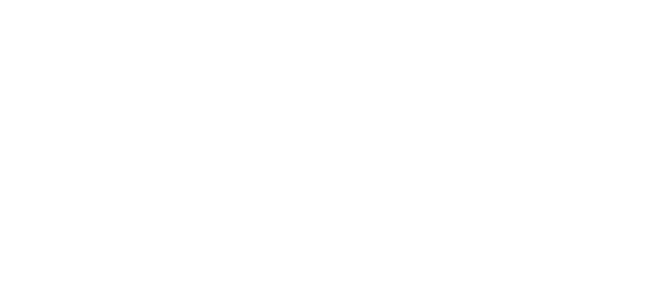
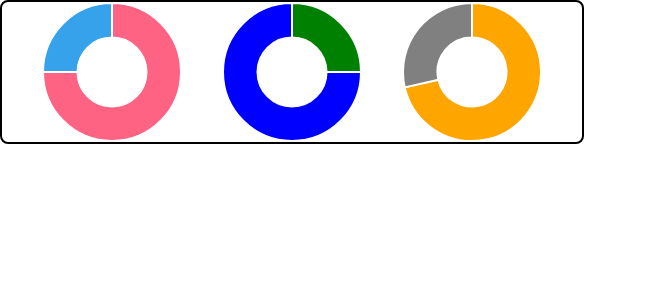
Before and after one commit to CKPRASHANTH07/Web-Intern, a React (Create React App) app: page /Admin in a window 1280 px wide. Before the commit this address had no page. Shown: the top 300 px of the page, without its empty margins (0-647 px from the left). Built offline with nearby package versions, Linux system fonts and the light colour scheme.

Commit message:
after chart js

```diff
--- a/package.json
+++ b/package.json
@@ -10,8 +10,10 @@
     "@headlessui/react": "^1.7.15",
     "@testing-library/jest-dom": "^5.16.5",
     "@testing-library/react": "^13.4.0",
+    "chart.js": "^4.3.0",
     "gsap": "^3.12.2",
     "react": "^18.2.0",
+    "react-chartjs-2": "^5.2.0",
     "react-dom": "^18.2.0",
     "react-icons": "^4.10.1",
     "react-router-dom": "^6.14.1",
--- a/src/Aboutus.jsx
+++ b/src/Aboutus.jsx
@@ -6,6 +6,9 @@
 import Whyus from './Aboutuscomponents/Whyus'
 import Potentials from './Aboutuscomponents/Potentials'
 import Ourteam from './Aboutuscomponents/Ourteam'
+import { Link } from 'react-router-dom'
+
+
 export default function Aboutus() {
   return (
     <div>
--- /dev/null
+++ b/src/Admin.jsx
@@ -0,0 +1,10 @@
+import React from 'react'
+import Roundedstats from './Admincomponents/Roundedstats'
+
+export default function Admin() {
+  return (
+    <div className='relative'>
+        <Roundedstats/>
+    </div>
+  )
+}
--- /dev/null
+++ b/src/Admincomponents/Roundedstats.jsx
@@ -0,0 +1,58 @@
+import React from 'react'
+import { Chart as ChartJS, ArcElement, Tooltip } from 'chart.js';
+import { Doughnut } from 'react-chartjs-2';
+
+
+
+ChartJS.register(ArcElement, Tooltip);
+
+export default function Roundedstats() {
+
+
+    const data = {
+        labels: [
+          'Red',
+          'Blue',
+        ],
+        datasets: [{
+          label: 'My First Dataset',
+          data: [300, 100],
+          backgroundColor: [
+            'rgb(255, 99, 132)',
+            'rgb(54, 162, 235)',
+          ],
+          hoverOffset: 4
+        }]
+      };
+      const data1={
+        datasets:[{
+         data:[100,300],
+         backgroundColor:['green','blue']
+        }]
+      }
+
+      const data2={
+        datasets:[{
+          data:[500,200],
+          backgroundColor:['orange','grey']
+        }]
+      }
+
+      const config = {
+        type: 'doughnut',
+        data: data,
+      };
+      const options={
+        responsive:true,
+        centertext: "123"
+      };
+  return (
+    <div className='relative'>
+     <div className='border-2 h-36 w-fit px-10 flex gap-x-10 border-black rounded-lg'>
+    <Doughnut data={data} options={options} />
+    <Doughnut data={data1} options={options}/>
+    <Doughnut data={data2} options={options}/>
+     </div>
+    </div>
+  )
+}
--- a/src/App.js
+++ b/src/App.js
@@ -6,6 +6,7 @@
 import Aboutus from "./Aboutus";
 import Clientportfolio from "./Clientportfolio";
 import Contactus from "./Contactus";
+import Admin from "./Admin";
 
 function App() {
   return (
@@ -17,6 +18,7 @@
         <Route path="/ClientPortfolio" element={<Clientportfolio/>}/>
          <Route path="/Aboutus" element={<Aboutus/>}/>
          <Route path="/Contactus" element={<Contactus/>}/>
+         <Route path="/Admin" element={<Admin />}/>
         </Routes>
         </Router>
   );
--- a/src/index.js
+++ b/src/index.js
@@ -3,6 +3,7 @@
 import './index.css';
 import App from './App';
 import reportWebVitals from './reportWebVitals';
+
 
 const root = ReactDOM.createRoot(document.getElementById('root'));
 root.render(
```
Also changed, not shown: 1 other file (tests, documents, lock files or other folders).
